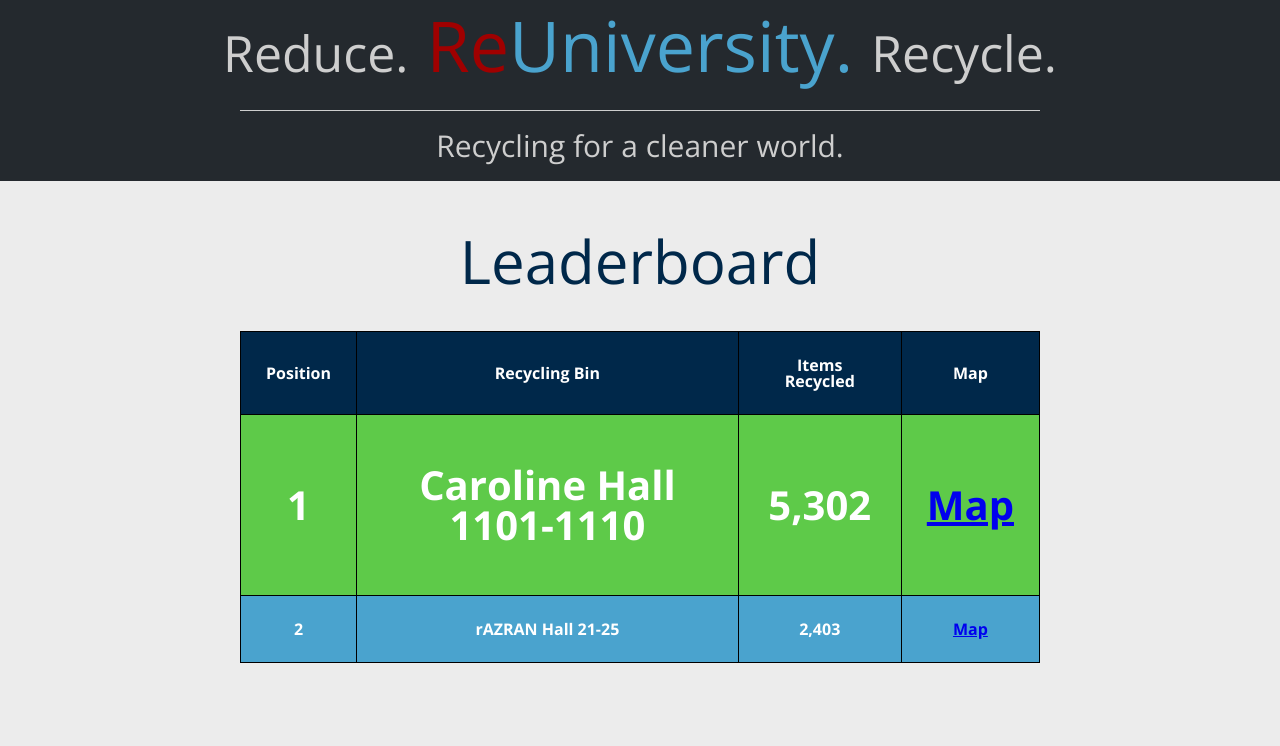
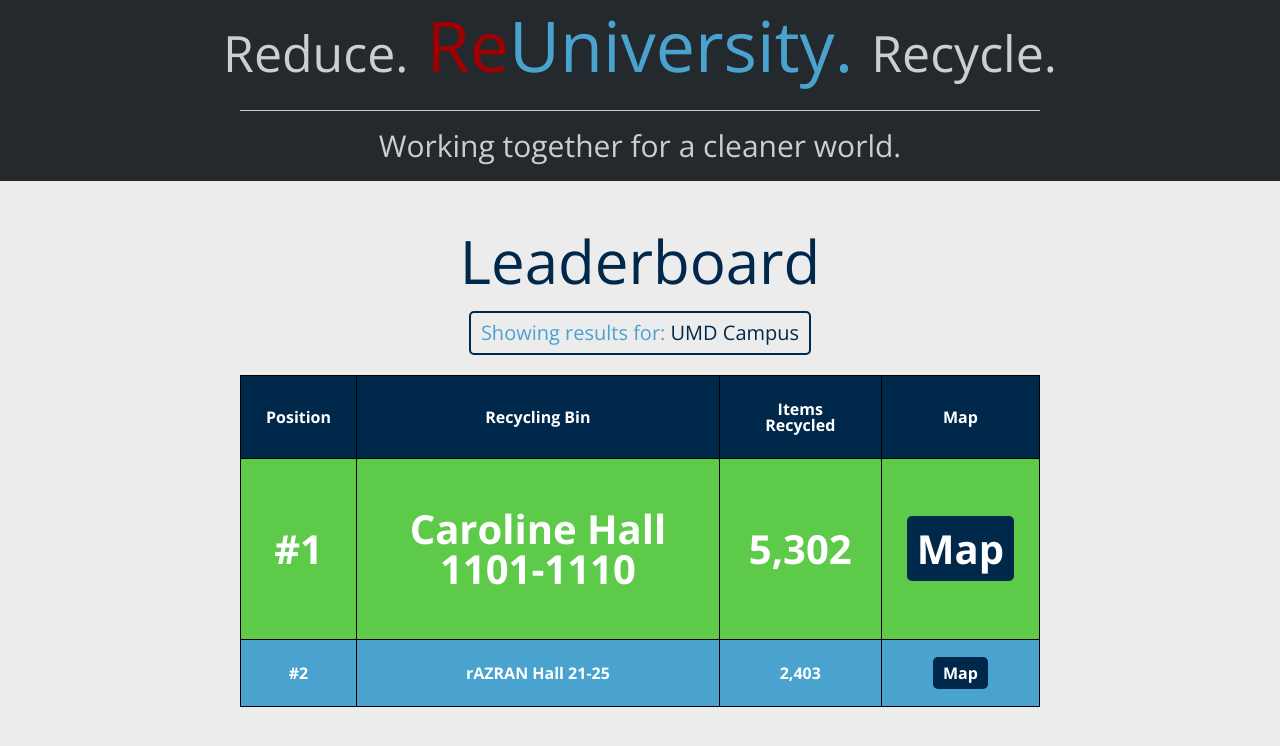
Before and after one commit to myJHacksTeam/myJHacksRepository, a PHP site: page /index.html in a window 1280 px wide. Shown: the top 746 px of the page. Run offline with PHP 8.4, Linux system fonts and the light colour scheme.

Commit message:
Touched up frontend html/php

```diff
--- a/frontend/index.html
+++ b/frontend/index.html
@@ -1,6 +1,6 @@
 <html>
 <head>
-    <title>Leaderboard | CampusConserve</title>
+    <title>Leaderboard | ReUniversity</title>
     <link rel="stylesheet" type="text/css" href="stylesheet.css"  />
     <link href="https://fonts.googleapis.com/css?family=Open+Sans:400,700" rel="stylesheet">
 </head>
@@ -12,11 +12,16 @@
         </h1>
         <div class="header--separator"></div>
         <p class="header--tagline">
-            Recycling for a cleaner world.
+            Working together for a cleaner world.
         </p>
     </header>
     <div class="leaderboard-wrapper">
         <h1 class="leaderboard-title">Leaderboard</h1>
+        <div class="leaderboard-location-wrapper">
+            <h2 class="leaderboard-location">
+                Showing results for: <span class="leaderboard-location--specific">UMD Campus</span>
+            </h2>
+        </div>
         <table class="leaderboard">
             <tr class="leaderboard__header">
                 <td>Position</td>
@@ -25,16 +30,16 @@
                 <td>Map</td>
             </tr>
             <tr class="leaderboard__item">
-                <td>1</td>
+                <td>#1</td>
                 <td>Caroline Hall 1101-1110</td>
                 <td>5,302</td>
-                <td><a href="#">Map</a></td>
+                <td><a  class="map-link" href="#">Map</a></td>
             </tr>
             <tr class="leaderboard__item">
-                <td>2</td>
+                <td>#2</td>
                 <td>rAZRAN Hall 21-25</td>
                 <td>2,403</td>
-                <td><a href="#">Map</a></td>
+                <td><a class="map-link" href="#">Map</a></td>
             </tr>
         </table>
     </div>
--- a/frontend/stylesheet.css
+++ b/frontend/stylesheet.css
@@ -50,6 +50,9 @@ body {
   background: #ececec;
   color: white; }
 
+a {
+  color: #00284a; }
+
 .header {
   background-color: #24292e;
   margin-bottom: 50px;
@@ -86,8 +89,21 @@ body {
     flex-flow: column; }
   .leaderboard-title {
     text-align: center;
-    margin: 0 5px 40px;
+    margin: 0 5px 20px;
     font-size: 60px;
+    color: #00284a; }
+  .leaderboard-location-wrapper {
+    margin-bottom: 20px;
+    display: flex; }
+  .leaderboard-location {
+    color: #4aa3ce;
+    text-align: center;
+    font-size: 20px;
+    margin: auto;
+    padding: 10px;
+    border: solid 2px #00284a;
+    border-radius: 5px; }
+  .leaderboard-location--specific {
     color: #00284a; }
   .leaderboard td {
     border: 1px solid black;
@@ -105,5 +121,13 @@ body {
     background-color: #5eca49;
     padding: 50px 25px;
     font-size: 40px; }
+  .leaderboard .map-link {
+    color: white;
+    background-color: #00284a;
+    border-radius: 5px;
+    text-decoration: none;
+    padding: 5px 10px; }
+    .leaderboard .map-link:hover {
+      background-color: #0e4777; }
 
 /*# sourceMappingURL=stylesheet.css.map */
--- a/frontend/stylesheet.scss
+++ b/frontend/stylesheet.scss
@@ -3,6 +3,7 @@
 $primary: #00284a;
 $secondary: #4aa3ce;
 $grey: #cecece;
+$darkgrey: #24292e;
 
 body {
     font-family: 'Open Sans', sans-serif;
@@ -10,16 +11,12 @@ body {
     color: white;
 }
 
-h1 {
-
-}
-
-h2, h3, h4, h5, h6 {
-
+a {
+    color: $primary;
 }
 
 .header {
-    background-color: #24292e;
+    background-color: $darkgrey;
     margin-bottom: 50px;
     padding: 10px 5px;
     text-align: center;
@@ -66,8 +63,28 @@ h2, h3, h4, h5, h6 {
 
     &-title {
         text-align: center;
-        margin: 0 5px 40px;
+        margin: 0 5px 20px;
         font-size: 60px;
+        color: $primary;
+    }
+
+    &-location-wrapper {
+        margin-bottom: 20px;
+        display: flex;
+    }
+
+    &-location {
+        color: $secondary;
+        text-align: center;
+        font-size: 20px;
+
+        margin: auto;
+        padding: 10px;
+
+        border: solid 2px $primary;
+        border-radius: 5px;
+    }
+    &-location--specific {
         color: $primary;
     }
 
@@ -86,7 +103,6 @@ h2, h3, h4, h5, h6 {
         vertical-align: middle;
     }
 
-
     &__header td {
         background-color: $primary;
     }
@@ -100,4 +116,16 @@ h2, h3, h4, h5, h6 {
         padding: 50px 25px;
         font-size: 40px;
     }
+
+    .map-link {
+        color: white;
+        background-color: $primary;
+        border-radius: 5px;
+        text-decoration: none;
+        padding: 5px 10px;
+
+        &:hover {
+            background-color: #0e4777;
+        }
+    }
 }
```
Also changed, not shown: frontend/index.php (+9 -4 lines), 1 other file.
